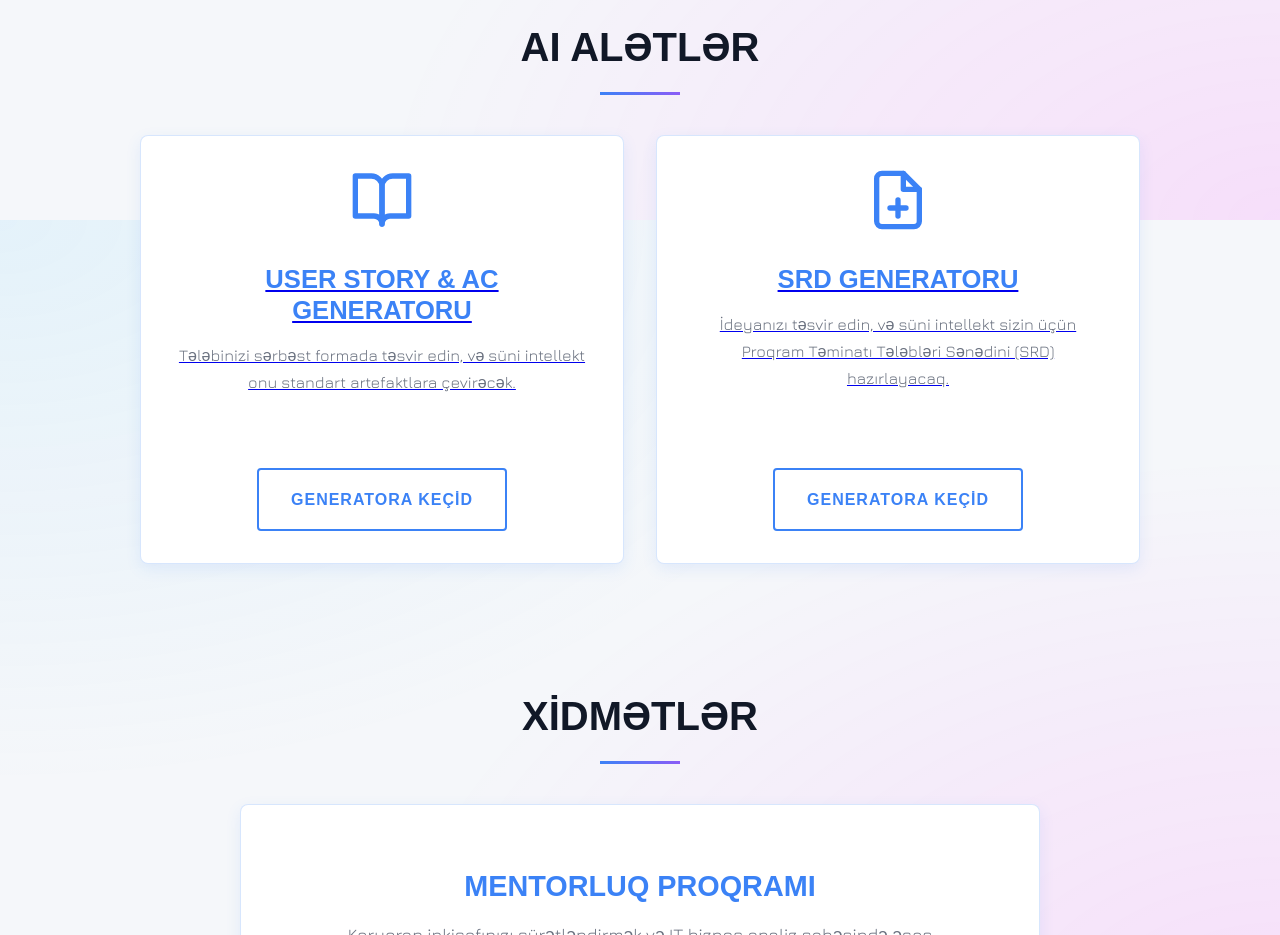
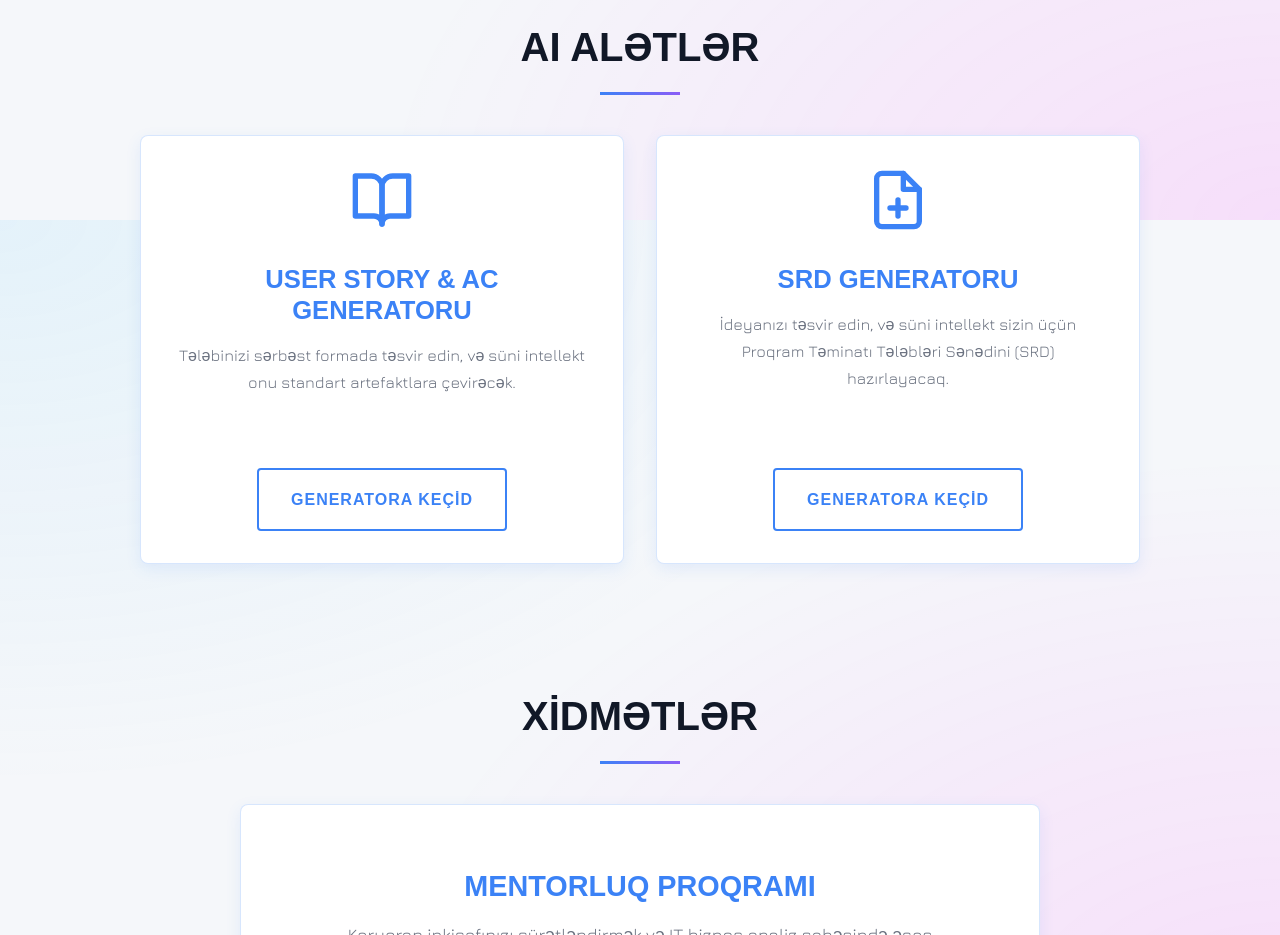
Before and after one commit to Saitosar/sarkhan-dev-nextjs, a Next.js app: page / in a window 1280 px wide. Shown: the part 2180-3115 px from the top of the page. Built offline with nearby package versions, Linux system fonts and the light colour scheme; no server answers; a web font is replaced by a local one.

Commit message:
button name for story generation  and underline fixing

```diff
--- a/pages/tools/story-generator.js
+++ b/pages/tools/story-generator.js
@@ -95,7 +95,7 @@ export default function StoryGeneratorPage() {
                                 />
                                 <div className="view-all-container">
                                      <button type="submit" className="btn" disabled={isLoading || !userInput.trim()}>
-                                        {isLoading ? t.toolsGeneratorButtonLoading : t.toolsGeneratorButton}
+                                        {isLoading ? t.toolsGeneratorButtonLoading : t.toolsGeneratorSrdButton}
                                     </button>
                                 </div>
                             </form>
--- a/styles/globals.css
+++ b/styles/globals.css
@@ -1652,6 +1652,13 @@ a.blog-card, a.blog-card:hover {
   color: inherit; /* Карточка будет наследовать цвет текста, а не использовать цвет ссылок */
 }
 
+/* FIX: Убираем подчеркивание в карточках-ссылках инструментов */
+a.tool-card-promo, a.tool-card-promo:hover {
+  text-decoration: none;
+  color: inherit;
+}
+
+
 /* Стили для кнопок пагинации */
 .pagination {
   display: flex;
```
